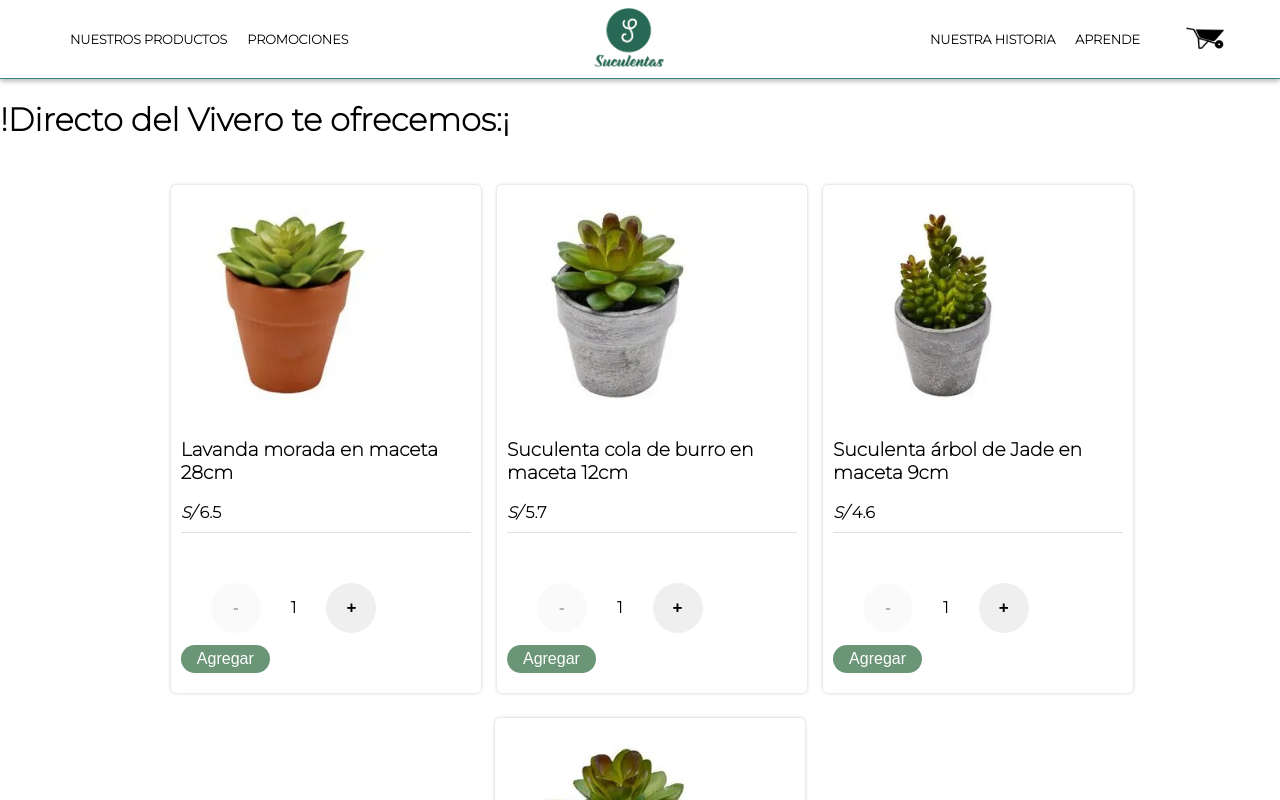
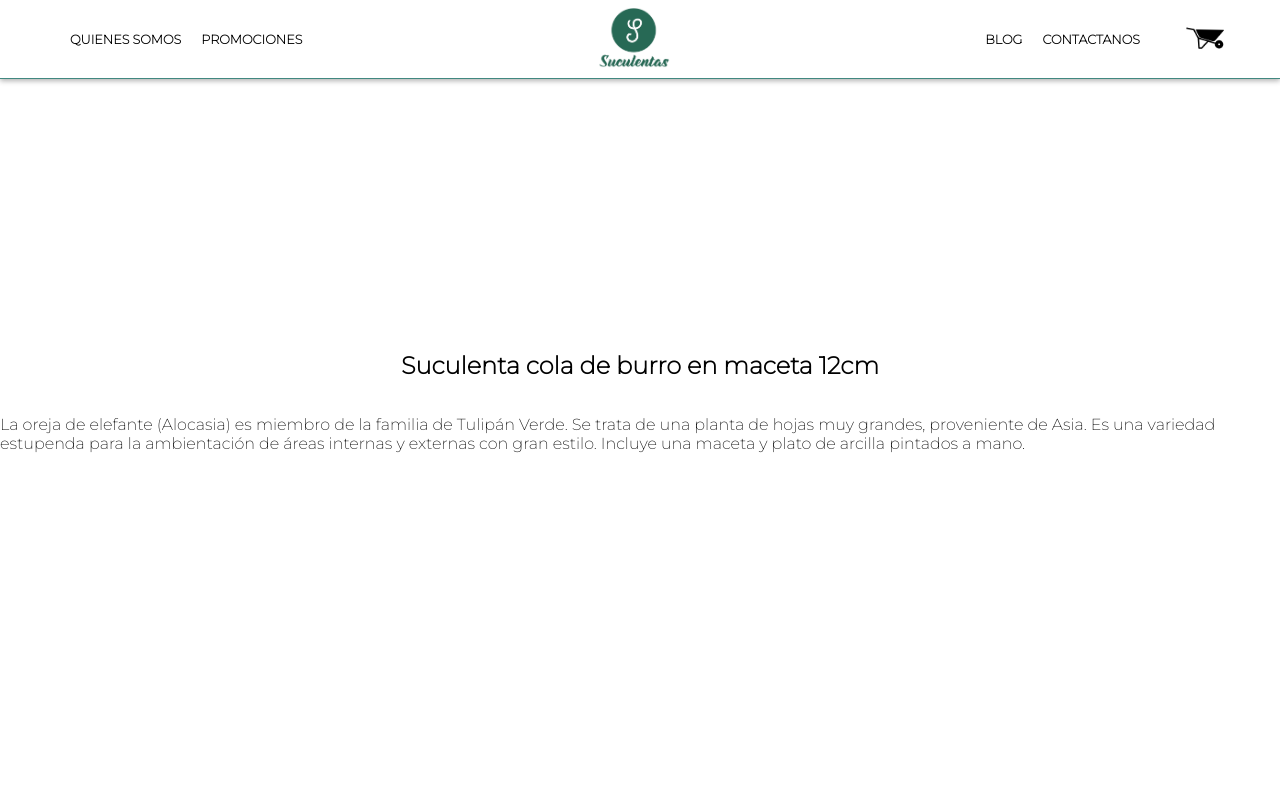
Before and after one commit to NellSheridan/suculentas, a React (Create React App) app: page /productos/1 in a window 1280 px wide. Shown: the top 800 px of the page. Built offline with nearby package versions, Linux system fonts and the light colour scheme.

Commit message:
feat(): Ordena manejo de rutas

```diff
--- a/src/App.js
+++ b/src/App.js
@@ -3,35 +3,37 @@ import NavBar from './components/NavBar/NavBar';
 import ItemListContainer from './components/ItemListContainer/ItemListContainer';
 import ItemDetailContainer from './components/ItemListContainer/ItemDetailContainer/ItemDetailContainer';
 import WelcomeContainer from './components/WelcomeContainer/WelcomeContainer';
-import CheckoutCart from './views/CheckoutCart/CheckoutCart'
-import { BrowserRouter, Switch, Route } from 'react-router-dom'
+import CheckoutCart from './views/CheckoutCart/CheckoutCart';
+import Promotions from './views/Promotions/Promotions'
+import About from './views/About/About'
+import Blog from './views/Blog/Blog'
+import { BrowserRouter, Switch, Route } from 'react-router-dom';
 
 function App() {
-  const message = () => alert('Esta sección esta en construccion!!')
+
   const greetings = {
-    title: '!Directo del Vivero te ofrecemos:¡',
-    subtitle: 'Ponte cómodo :)',
-    description: 'En éste espacio encontrarás inspiración relacionada con el mundo de las suculentas, cactus, y sus variantes. ¡Espero que te guste!'
+    title: '!Directo del Vivero te ofrecemos¡',
   };
   return (
     <div className="App">
       <BrowserRouter>
-        <NavBar eventClick={message}/>
+        <NavBar/>
         <Switch>
           <Route exact path="/">
             <WelcomeContainer />
-          </Route>
-          <Route path="/productos">
             <ItemListContainer greeting={greetings}/>
           </Route>
-          <Route path="/promociones">
+          <Route path="/productos/:id">
             <ItemDetailContainer />
           </Route>
-          <Route path="/historia">
-            <ItemDetailContainer />
+          <Route path="/que-hacemos">
+            <About />
           </Route>
-          <Route path="/aprendizaje">
-            <ItemDetailContainer />
+          <Route path="/promociones">
+            <Promotions />
+          </Route>
+           <Route path="/blog">
+             <Blog />
           </Route>
           <Route path="/bolsa">
             <CheckoutCart />
--- a/src/components/ItemListContainer/Item/Item.jsx
+++ b/src/components/ItemListContainer/Item/Item.jsx
@@ -1,18 +1,20 @@
 import React from 'react';
 import './Item.css';
+import { Link } from 'react-router-dom'
 import ItemCount from '../../ItemCount/ItemCount';
 
-const Item = ({ element }) => {
-    const message = () => alert('Esta sección esta en construccion!!');
+const Item = ({ item }) => {
     return (
         <div className="card">
-            <div onClick={message} className="card-body">
-                <img className="card-image" src={element.img.default} alt={element.title}/>
-                <h3>{element.title}</h3>
-                <p className="card-price"><em>S/</em> {element.price}</p>
+            <div className="card-body">
+                <Link to={`/productos/${item.id}`}>
+                    <img className="card-image" src={item.img.default} alt={item.title}/>
+                </Link>
+                <h3>{item.title}</h3>
+                <p className="card-price"><em>S/</em> {item.price}</p>
             </div>
             <div className="card-footer">
-                <ItemCount min={1} max={element.stock}/>
+                <ItemCount min={1} max={item.stock}/>
                 <button className="button-add">Agregar</button>
             </div>
         </div>
--- a/src/components/ItemListContainer/ItemDetailContainer/ItemDetailContainer.css
+++ b/src/components/ItemListContainer/ItemDetailContainer/ItemDetailContainer.css
@@ -0,0 +1,7 @@
+.detail-wrapper {
+    height: 100vh;
+    display: flex;
+    flex-direction: column;
+    align-items: center;
+    justify-content: center;
+}
--- a/src/components/ItemListContainer/ItemDetailContainer/ItemDetailContainer.jsx
+++ b/src/components/ItemListContainer/ItemDetailContainer/ItemDetailContainer.jsx
@@ -1,10 +1,61 @@
-import React from 'react';
+import React, { useState, useEffect }from 'react';
 import './ItemDetailContainer.css';
+import { useParams } from 'react-router';
 
 const ItemDetailContainer = () => {
+    const productsArray = [
+        {
+            id: '0',
+            product: 'Lavanda morada en maceta 28cm',
+            description: `La oreja de elefante (Alocasia) es miembro de la familia de Tulipán Verde. Se trata de una planta de hojas muy grandes, proveniente de Asia. Es una variedad estupenda para la ambientación de áreas internas y externas con gran estilo.
+            Incluye una maceta y plato de arcilla pintados a mano.`,
+        },
+        {
+            id: '1',
+            product: 'Suculenta cola de burro en maceta 12cm',
+            description: `La oreja de elefante (Alocasia) es miembro de la familia de Tulipán Verde. Se trata de una planta de hojas muy grandes, proveniente de Asia. Es una variedad estupenda para la ambientación de áreas internas y externas con gran estilo.
+            Incluye una maceta y plato de arcilla pintados a mano.`,
+        },
+        {
+            id: '2',
+            product: 'Suculenta árbol de Jade en maceta 9cm',
+            description: `La oreja de elefante (Alocasia) es miembro de la familia de Tulipán Verde. Se trata de una planta de hojas muy grandes, proveniente de Asia. Es una variedad estupenda para la ambientación de áreas internas y externas con gran estilo.
+            Incluye una maceta y plato de arcilla pintados a mano.`,
+        },
+        {
+            id: '3',
+            product: 'Suculenta Calanchoe en maceta 9.5cm',
+            description: `La oreja de elefante (Alocasia) es miembro de la familia de Tulipán Verde. Se trata de una planta de hojas muy grandes, proveniente de Asia. Es una variedad estupenda para la ambientación de áreas internas y externas con gran estilo.
+            Incluye una maceta y plato de arcilla pintados a mano.`,
+        },
+        {
+            id: '4',
+            product: 'Lavanda4',
+            description: `La oreja de elefante (Alocasia) es miembro de la familia de Tulipán Verde. Se trata de una planta de hojas muy grandes, proveniente de Asia. Es una variedad estupenda para la ambientación de áreas internas y externas con gran estilo.
+            Incluye una maceta y plato de arcilla pintados a mano.`,
+        }
+    ]
+
+    const [ itemToDisplay, setItemToDisplay] = useState([]);
+
+    const { id } = useParams();
+
+    const getSelectItem = () => {
+        return new Promise((resolve) => {
+          setTimeout(() => resolve(productsArray.find((item) => item.id === id)), 2000);
+        });
+    };
+
+    useEffect(() => {
+        setItemToDisplay();
+        getSelectItem().then(result => setItemToDisplay(result));
+    }, [id]);
+
+
     return (
         <div className="detail-wrapper">
-            <h1>Detalle</h1>
+            <h2>{ itemToDisplay?.product }</h2>
+            <p>{ itemToDisplay?.description }</p>
         </div>
     )
 }
--- a/src/components/ItemListContainer/ItemList/ItemList.jsx
+++ b/src/components/ItemListContainer/ItemList/ItemList.jsx
@@ -5,7 +5,7 @@ import Item from '../Item/Item'
 const ItemList = () => {
   const itemsArray = [
     {
-      id: 1,
+      id: 0,
       title: 'Lavanda morada en maceta 28cm',
       img: require('../../../assets/products/126591.jpg'),
       category: 1,
@@ -13,7 +13,7 @@ const ItemList = () => {
       stock: 10
     },
     {
-      id: 2,
+      id: 1,
       title: 'Suculenta cola de burro en maceta 12cm',
       img: require('../../../assets/products/126616.jpg'),
       category: 1,
@@ -21,7 +21,7 @@ const ItemList = () => {
       stock: 5
     },
     {
-      id:4,
+      id: 2,
       title: 'Suculenta árbol de Jade en maceta 9cm',
       img: require('../../../assets/products/126636.jpg'),
       category: 1,
@@ -54,7 +54,7 @@ const ItemList = () => {
       <ul className="list-container">
          { list.map(el => (
            <li key={el.id} className="list-item">
-             <Item element={el}/>
+             <Item item={el}/>
            </li>
             ))};
       </ul>
--- a/src/components/ItemListContainer/ItemListContainer.css
+++ b/src/components/ItemListContainer/ItemListContainer.css
@@ -1,3 +1,4 @@
 .main-wrapper {
-    margin-top: 100px;
+    text-align: center;
+    margin-top: px;
 }
--- a/src/components/ItemListContainer/ItemListContainer.jsx
+++ b/src/components/ItemListContainer/ItemListContainer.jsx
@@ -1,18 +1,12 @@
 import React from 'react';
 import './ItemListContainer.css';
-// import ItemCount from '../ItemCount/ItemCount';
 import ItemList from './ItemList/ItemList';
 
 const ItemListContainer = (props) => {
     return (
         <main className="main-wrapper">
-            <h1>{props.greeting.title}</h1>
-            {/* <h2>{props.greeting.subtitle}</h2> */}
-            {/* <section>
-                {props.greeting.description}
-            </section> */}
-            {/* <ItemCount min={1} max={10}/> */}
-            <ItemList></ItemList>
+                <h1>{props.greeting.title}</h1>
+                <ItemList />
         </main>
     )
 }
--- a/src/components/NavBar/NavBar.jsx
+++ b/src/components/NavBar/NavBar.jsx
@@ -11,7 +11,7 @@ const NavBar = () => {
                 <nav className="nav-menu">
                     <ul>
                         <li>
-                            <Link to="/productos">NUESTROS PRODUCTOS</Link>
+                            <Link to="/que-hacemos">QUIENES SOMOS</Link>
                         </li>
                         <li>
                             <Link to="/promociones">PROMOCIONES</Link>
@@ -23,11 +23,12 @@ const NavBar = () => {
                 </a>
                 <nav className="nav-menu">
                     <ul>
+
                         <li>
-                            <Link to="/historia">NUESTRA HISTORIA</Link>
+                            <Link to="/blog">BLOG</Link>
                         </li>
                         <li>
-                            <Link to="/aprendizaje">APRENDE</Link>
+                            CONTACTANOS
                         </li>
                         <li className="cart-wrapper">
                             <Link to="/bolsa">
--- /dev/null
+++ b/src/views/About/About.jsx
@@ -0,0 +1,7 @@
+import React from 'react';
+
+const About = () => {
+    return <div>Pronto Nuestra Historia</div>
+}
+
+export default About;
--- /dev/null
+++ b/src/views/Blog/Blog.jsx
@@ -0,0 +1,7 @@
+import React from 'react';
+
+const Blog = () => {
+    return <div>Pronto Aprendiendo</div>
+}
+
+export default Blog;
--- /dev/null
+++ b/src/views/Promotions/Promotions.jsx
@@ -0,0 +1,7 @@
+import React from 'react';
+
+const Promotions = () => {
+    return <div>Pronto Promociones</div>
+}
+
+export default Promotions;
```
